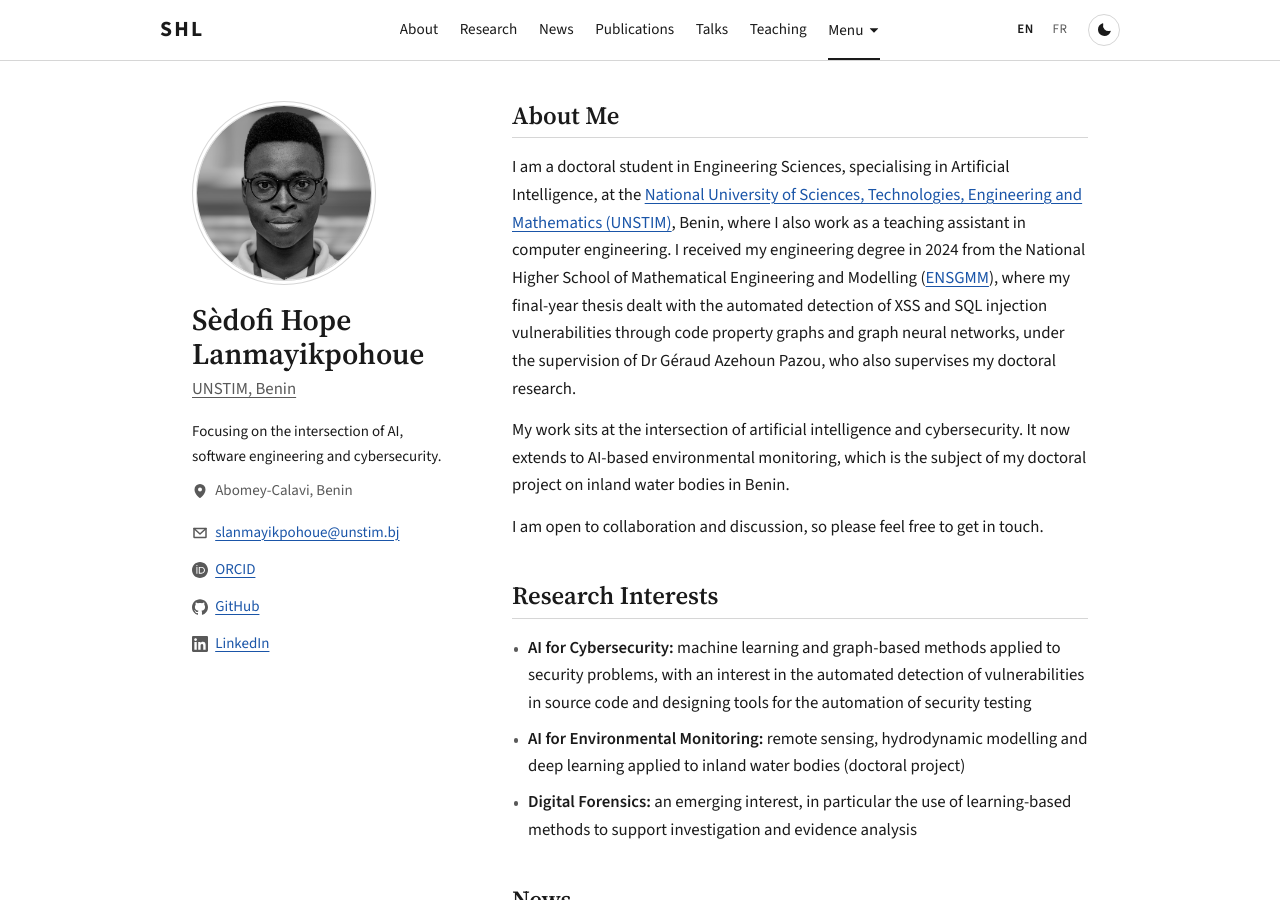
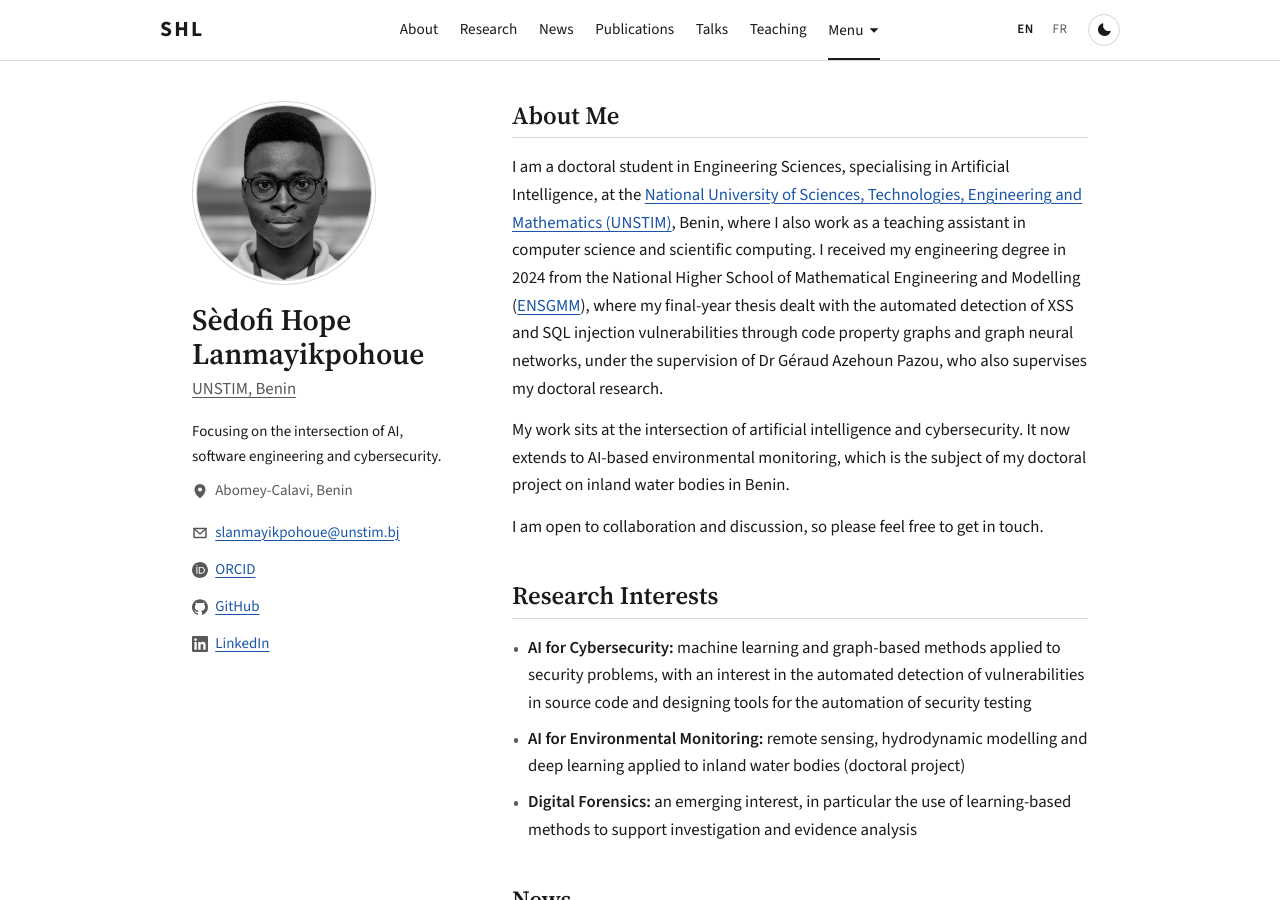
Before and after one commit to sedofihope/sedofihope.github.io, a Jekyll site: the page built from index.html, in a window 1280 px wide and 900 px high. Built offline with Jekyll 4.4.1, drawn with Linux system fonts in a browser that asks for light colours.

Commit message:
Update to the field of teaching

```diff
--- a/_data/content_en.yml
+++ b/_data/content_en.yml
@@ -116,7 +116,7 @@ sections:
   skills: Technical Skills
 
 about: |
-  I am a doctoral student in Engineering Sciences, specialising in Artificial Intelligence, at the [National University of Sciences, Technologies, Engineering and Mathematics (UNSTIM)](https://www.unstim.bj), Benin, where I also work as a teaching assistant in computer engineering. I received my engineering degree in 2024 from the National Higher School of Mathematical Engineering and Modelling ([ENSGMM](https://ensgmm.unstim.bj)), where my final-year thesis dealt with the automated detection of XSS and SQL injection vulnerabilities through code property graphs and graph neural networks, under the supervision of Dr Géraud Azehoun Pazou, who also supervises my doctoral research.
+  I am a doctoral student in Engineering Sciences, specialising in Artificial Intelligence, at the [National University of Sciences, Technologies, Engineering and Mathematics (UNSTIM)](https://www.unstim.bj), Benin, where I also work as a teaching assistant in computer science and scientific computing. I received my engineering degree in 2024 from the National Higher School of Mathematical Engineering and Modelling ([ENSGMM](https://ensgmm.unstim.bj)), where my final-year thesis dealt with the automated detection of XSS and SQL injection vulnerabilities through code property graphs and graph neural networks, under the supervision of Dr Géraud Azehoun Pazou, who also supervises my doctoral research.
 
   My work sits at the intersection of artificial intelligence and cybersecurity. It now extends to AI-based environmental monitoring, which is the subject of my doctoral project on inland water bodies in Benin.
 
--- a/_data/content_fr.yml
+++ b/_data/content_fr.yml
@@ -111,7 +111,7 @@ sections:
   skills: Compétences techniques
 
 about: |
-  Je suis doctorant en Sciences de l'Ingénieur, spécialité Intelligence Artificielle, à l'[Université Nationale des Sciences, Technologies, Ingénierie et Mathématiques (UNSTIM)](https://www.unstim.bj), au Bénin, où je suis également assistant d'enseignement en génie informatique. J'ai obtenu mon diplôme d'ingénieur en 2024 à l'École Nationale Supérieure de Génie Mathématique et Modélisation ([ENSGMM](https://ensgmm.unstim.bj)), avec un mémoire sur la détection automatique des vulnérabilités XSS et par injection SQL à l'aide des graphes de propriétés de code et des réseaux de neurones sur graphes, sous la direction du Dr Géraud Azehoun Pazou, qui encadre également mes travaux de doctorat.
+  Je suis doctorant en Sciences de l'Ingénieur, spécialité Intelligence Artificielle, à l'[Université Nationale des Sciences, Technologies, Ingénierie et Mathématiques (UNSTIM)](https://www.unstim.bj), au Bénin, où je suis également assistant d'enseignement en informatique et en calcul scientifique. J'ai obtenu mon diplôme d'ingénieur en 2024 à l'École Nationale Supérieure de Génie Mathématique et Modélisation ([ENSGMM](https://ensgmm.unstim.bj)), avec un mémoire sur la détection automatique des vulnérabilités XSS et par injection SQL à l'aide des graphes de propriétés de code et des réseaux de neurones sur graphes, sous la direction du Dr Géraud Azehoun Pazou, qui encadre également mes travaux de doctorat.
 
   Mes travaux se situent à l'intersection de l'intelligence artificielle et de la cybersécurité. Ils s'étendent aujourd'hui à la surveillance environnementale par l'IA, objet de mon projet de thèse sur les plans d'eau continentaux du Bénin.
 
```
